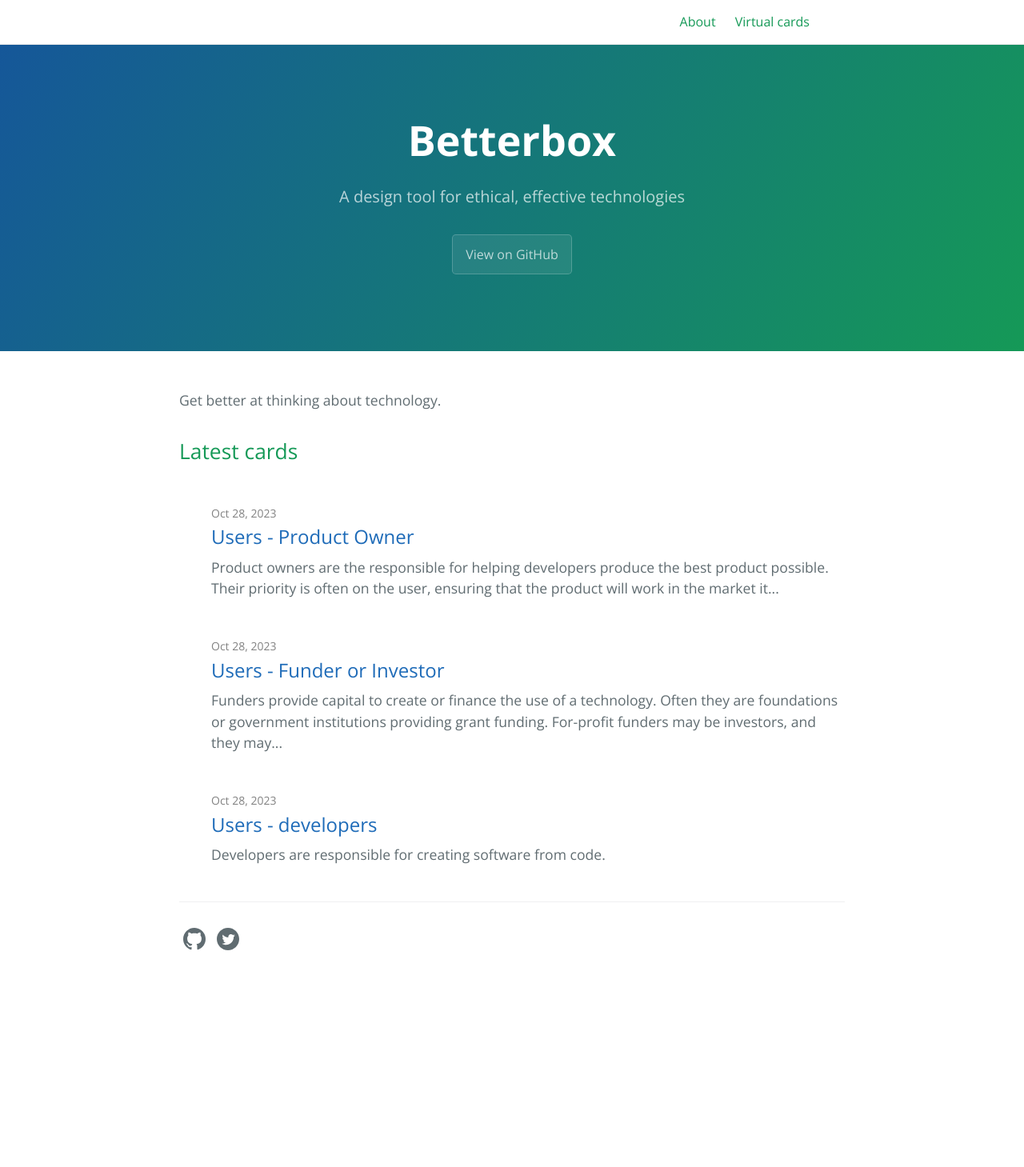
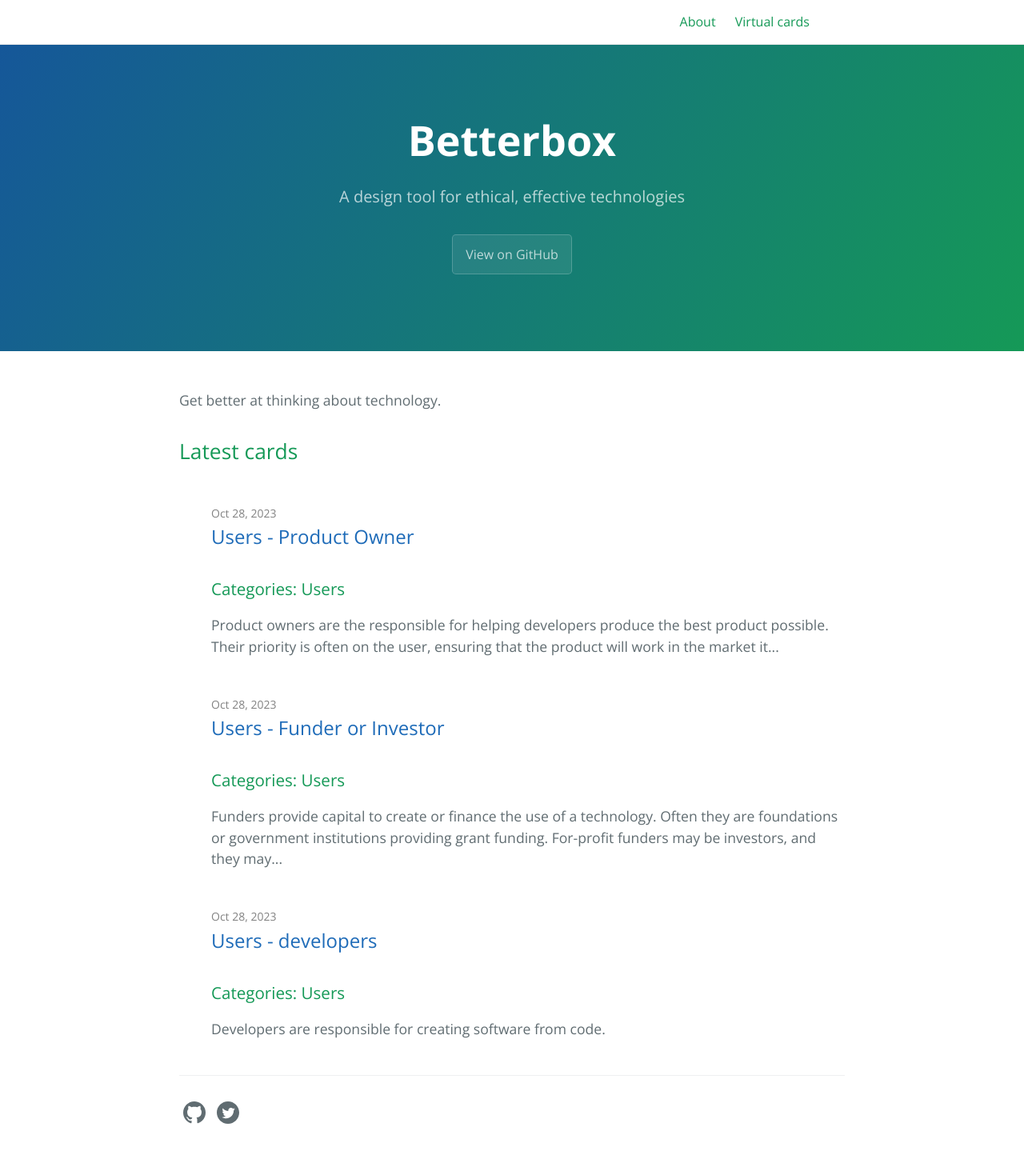
Before and after one commit to laurawmcd/betterbox, a Jekyll site: the page built from index.md, in a window 1280 px wide. Shown: the whole page at 80% size. Built offline with Jekyll 4.4.1, drawn with Linux system fonts in a browser that asks for light colours; before the commit the page ends 1242 px from its top, so only the background shows below that.

Commit message:
Update home.html

```diff
--- a/_layouts/home.html
+++ b/_layouts/home.html
@@ -21,6 +21,10 @@ layout: default
           <a class="post-link" href="{{ post.url | absolute_url }}" title="{{ post.title }}">{{ post.title | escape }}</a>
         </h2>
 
+        {% if post.categories %}
+          <h3>Categories: {{ post.categories | join: ', ' }}</h3>
+        {% endif %}
+
         {{ post.excerpt | markdownify | truncatewords: 30 }}
 
       </li>
```
